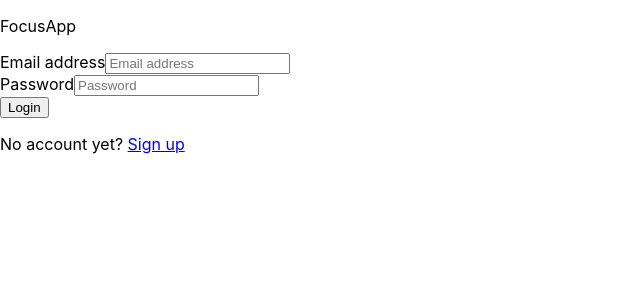
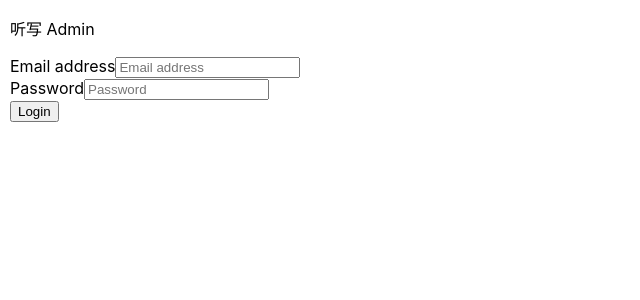
Before and after one commit to yongish/tingxie-admin, a React (Create React App) app: page /login in a window 1280 px wide. Shown: the top 300 px of the page, without its empty margins (0-640 px from the left). Built offline with nearby package versions, Linux system fonts and the light colour scheme.

Commit message:
before adding styled-components

```diff
--- a/src/components/Home.js
+++ b/src/components/Home.js
@@ -13,9 +13,7 @@ const Home = () => {
         // ...
         console.log("uid", uid);
       } else {
-        // User is signed out
-        // ...
-        console.log("user is logged out");
+        navigate("/login");
       }
     });
   }, []);
@@ -26,8 +24,7 @@ const Home = () => {
     signOut(auth)
       .then(() => {
         // Sign-out successful.
-        navigate("/");
-        console.log("Signed out successfully");
+        navigate("/login");
       })
       .catch((error) => {
         // An error happened.
--- a/src/components/Login.js
+++ b/src/components/Login.js
@@ -1,7 +1,7 @@
 import React, { useState } from "react";
 import { signInWithEmailAndPassword } from "firebase/auth";
 import { auth } from "../firebase";
-import { NavLink, useNavigate } from "react-router-dom";
+import { useNavigate } from "react-router-dom";
 
 const Login = () => {
   const navigate = useNavigate();
@@ -14,7 +14,7 @@ const Login = () => {
       .then((userCredential) => {
         // Signed in
         const user = userCredential.user;
-        navigate("/home");
+        navigate("/");
         console.log(user);
       })
       .catch((error) => {
@@ -23,16 +23,15 @@ const Login = () => {
         console.log(errorCode, errorMessage);
 
         // todo: Display invalid credentials.
-
       });
   };
 
   return (
     <>
-      <main>
+      <main style={{ margin: 10 }}>
         <section>
           <div>
-            <p> FocusApp </p>
+            <p>听写 Admin</p>
 
             <form>
               <div>
@@ -63,10 +62,6 @@ const Login = () => {
                 <button onClick={onLogin}>Login</button>
               </div>
             </form>
-
-            <p className="text-sm text-white text-center">
-              No account yet? <NavLink to="/signup">Sign up</NavLink>
-            </p>
           </div>
         </section>
       </main>
```
Also changed, not shown: src/App.js (+0 -17 lines).
